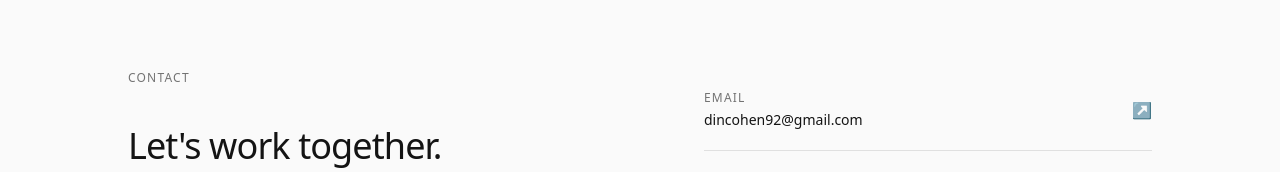
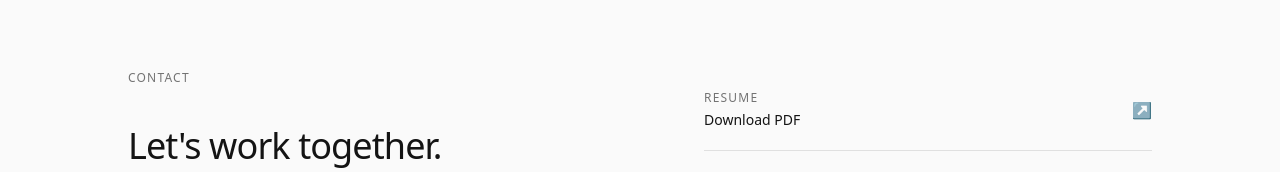
Before and after one commit to dincohen92/portfolio, a Next.js app: page / in a window 1280 px wide. Shown: the part 2611-2783 px from the top of the page. Built offline with nearby package versions, Linux system fonts and the light colour scheme.

Commit message:
add resume download link to nav and contact
Co-Authored-By: Claude Sonnet 5.5 <noreply@anthropic.com>

```diff
--- a/src/components/Contact.tsx
+++ b/src/components/Contact.tsx
@@ -1,8 +1,9 @@
 const links = [
-  { label: "Email", value: "dincohen92@gmail.com", href: "mailto:dincohen92@gmail.com" },
-  { label: "LinkedIn", value: "linkedin.com/in/dincohen", href: "https://linkedin.com/in/dincohen/" },
-  { label: "GitHub", value: "github.com/dincohen92", href: "https://github.com/dincohen92" },
-  { label: "Instagram", value: "@dinco.design", href: "https://instagram.com/dinco.design/" },
+  { label: "Resume", value: "Download PDF", href: "/DinCohen_Resume.pdf", download: true },
+  { label: "Email", value: "dincohen92@gmail.com", href: "mailto:dincohen92@gmail.com", download: false },
+  { label: "LinkedIn", value: "linkedin.com/in/dincohen", href: "https://linkedin.com/in/dincohen/", download: false },
+  { label: "GitHub", value: "github.com/dincohen92", href: "https://github.com/dincohen92", download: false },
+  { label: "Instagram", value: "@dinco.design", href: "https://instagram.com/dinco.design/", download: false },
 ];
 
 export default function Contact() {
@@ -26,7 +27,8 @@ export default function Contact() {
             <a
               key={link.label}
               href={link.href}
-              target={link.href.startsWith("mailto") ? undefined : "_blank"}
+              target={link.download || link.href.startsWith("mailto") ? undefined : "_blank"}
+              download={link.download || undefined}
               rel="noopener noreferrer"
               className="group flex items-center justify-between py-5 hover:opacity-60 transition-opacity"
             >
--- a/src/components/Nav.tsx
+++ b/src/components/Nav.tsx
@@ -4,6 +4,8 @@ const links = [
   // { label: "Reviews", href: "#reviews" },
   { label: "Contact", href: "#contact" },
 ];
+
+const RESUME_HREF = "/DinCohen_Resume.pdf";
 
 export default function Nav() {
 
@@ -28,6 +30,13 @@ export default function Nav() {
               {link.label}
             </a>
           ))}
+          <a
+            href={RESUME_HREF}
+            download
+            className="text-sm text-muted-foreground hover:text-foreground transition-colors"
+          >
+            Resume
+          </a>
         </nav>
       </div>
     </header>
```
Also changed, not shown: 1 other file (tests, documents, lock files or other folders).
